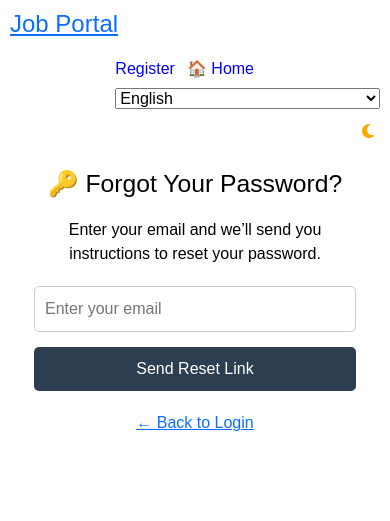
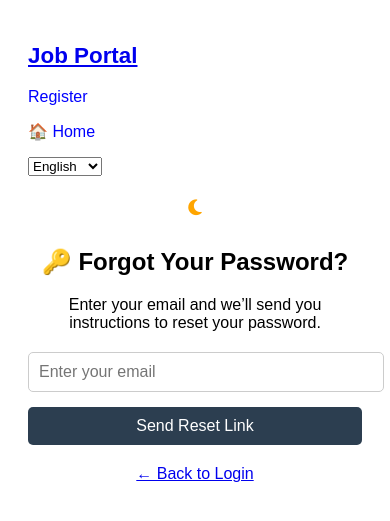
Before and after one commit to Ibrahim-ux955/job-portal, a Flask app: page /forgot_password in a window 390 px wide. Shown: the top 521 px of the page. Run offline with Flask 3, Linux system fonts and the light colour scheme; some libraries are stand-ins or nearby versions.

Commit message:
Initial commit

```diff
--- a/templates/base.html
+++ b/templates/base.html
@@ -3,15 +3,8 @@
 <head>
     <title>Job Portal</title>
     <meta name="viewport" content="width=device-width, initial-scale=1.0">
-
-    <!-- ✅ Bootstrap CSS -->
-    <link href="https://cdn.jsdelivr.net/npm/bootstrap@5.3.0/dist/css/bootstrap.min.css" rel="stylesheet">
-
-    <!-- Your custom stylesheet -->
     <link rel="stylesheet" href="{{ url_for('static', filename='style.css') }}">
-
     <script>
-        // Set dark mode before content loads to avoid white flash
         if (localStorage.getItem('darkMode') === 'on') {
             document.documentElement.classList.add('dark-mode');
         }
@@ -93,11 +86,6 @@
         height: 32px;
     }
 
-    #darkModeToggle i {
-        color: orange;
-        font-size: 1em;
-    }
-
     .alert {
         padding: 10px;
         margin-bottom: 15px;
@@ -122,62 +110,33 @@
         border: 1px solid #bee5eb;
     }
 
-    /* ✅ MOBILE-ONLY STYLES */
+    /* ✅ Mobile responsiveness only */
     @media (max-width: 768px) {
-        body {
-            padding: 10px;
-        }
-
         header {
             flex-direction: column;
             align-items: flex-start;
-            gap: 10px;
         }
 
         nav {
             justify-content: flex-start;
-            gap: 6px;
-            flex-wrap: wrap;
+            width: 100%;
+            flex-direction: column;
+            gap: 8px;
         }
 
-        nav a {
-            margin-right: 6px;
-        }
-
-        .container,
-        .row,
-        .col {
-            width: 100% !important;
-            padding-left: 0 !important;
-            padding-right: 0 !important;
-            margin: 0 auto !important;
-        }
-
-        form,
-        input,
-        select,
-        textarea,
-        button {
+        nav a, nav span, form, #darkModeToggle {
             width: 100%;
-            font-size: 16px;
-        }
-
-        .alert {
-            font-size: 14px;
-        }
-
-        #darkModeToggle {
-            width: auto;
-            height: auto;
-            padding: 6px;
+            display: block;
+            margin: 4px 0;
         }
 
         h1 {
-            font-size: 1.5rem;
+            font-size: 1.4em;
         }
     }
     </style>
 </head>
+
 <body>
     <header>
         <div>
@@ -198,7 +157,6 @@
                 {% endif %}
             {% endif %}
 
-            <!-- 🌐 Language Selector -->
             <form style="display:inline;">
                 <select onchange="location.href='{{ url_for('set_language', lang_code='') }}' + this.value">
                     {% for code, name in LANGUAGES.items() %}
@@ -209,8 +167,7 @@
                 </select>
             </form>
 
-            <!-- 🌙 Dark Mode Button -->
-            <button id="darkModeToggle" title="Toggle Dark Mode" style="margin-left: auto;">
+            <button id="darkModeToggle" title="Toggle Dark Mode">
                 <i class="fas fa-moon"></i>
             </button>
         </nav>
@@ -226,7 +183,6 @@
                         {% endfor %}
                     {% endif %}
                 {% endwith %}
-
                 {% block content %}{% endblock %}
             </div>
         </div>
@@ -234,7 +190,6 @@
 
     <!-- Font Awesome for icons -->
     <script src="https://kit.fontawesome.com/a076d05399.js" crossorigin="anonymous"></script>
-
     <script>
         const toggleBtn = document.getElementById('darkModeToggle');
         const icon = toggleBtn.querySelector('i');
@@ -243,13 +198,11 @@
             if (on) {
                 document.documentElement.classList.add('dark-mode');
                 localStorage.setItem('darkMode', 'on');
-                icon.classList.remove('fa-moon');
-                icon.classList.add('fa-sun');
+                icon.classList.replace('fa-moon', 'fa-sun');
             } else {
                 document.documentElement.classList.remove('dark-mode');
                 localStorage.setItem('darkMode', 'off');
-                icon.classList.remove('fa-sun');
-                icon.classList.add('fa-moon');
+                icon.classList.replace('fa-sun', 'fa-moon');
             }
         }
 
```
Also changed, not shown: 1 other file.
